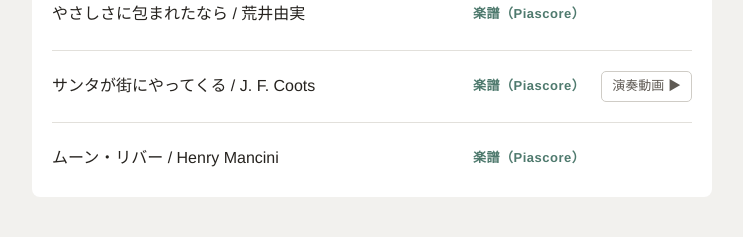
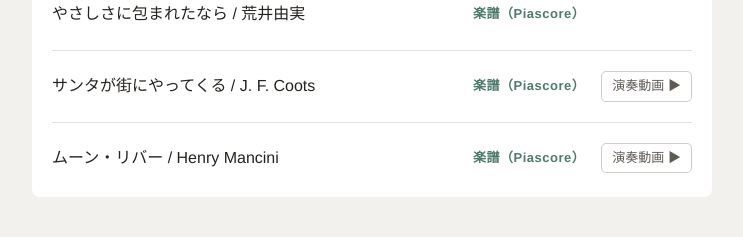
Before and after one commit to shiico812-debug/shiorisugaya, a plain HTML site: page scores.html in a window 1280 px wide. Shown: the part 4920-5157 px from the top of the page, without its empty margins (268-1011 px from the left). Drawn offline with Linux system fonts and the light colour scheme; a web font is replaced by a local one.

Commit message:
Add files via upload

```diff
--- a/scores.html
+++ b/scores.html
@@ -193,7 +193,7 @@
 <li data-search="Tea for Two / Vincent Youmans Tea for Two（3重奏） 3重奏 3重奏 Trio アンサンブル ティーフォーツー 二人でお茶を "><a class="title" href="https://store.piascore.com/scores/396215" target="_blank" rel="noreferrer">Tea for Two / Vincent Youmans<span class="buy">楽譜（Piascore）</span></a><a class="video" href="https://youtu.be/GXkzf5KmipI" target="_blank" rel="noreferrer">参考演奏<span aria-hidden="true"> ▶</span></a></li>
 <li data-search="やさしさに包まれたなら / 荒井由実 🆕 やさしさに包まれたなら / 荒井由実（3重奏） 3重奏 3重奏 Trio アンサンブル ユーミン 松任谷由実 魔女の宅急便 ジブリ "><a class="title" href="https://store.piascore.com/scores/419141" target="_blank" rel="noreferrer">やさしさに包まれたなら / 荒井由実<span class="buy">楽譜（Piascore）</span></a><span class="video empty" aria-hidden="true">演奏動画 ▶</span></li>
 <li data-search="サンタが街にやってくる / J. F. Coots 🆕 サンタが街にやってくる（3重奏） 3重奏 3重奏 Trio アンサンブル クリスマス "><a class="title" href="https://store.piascore.com/scores/459046" target="_blank" rel="noreferrer">サンタが街にやってくる / J. F. Coots<span class="buy">楽譜（Piascore）</span></a><a class="video" href="https://youtu.be/zFF1hzNfQX8" target="_blank" rel="noreferrer">演奏動画<span aria-hidden="true"> ▶</span></a></li>
-<li data-search="ムーン・リバー / Henry Mancini 🆕 ムーン・リバー / Henry Mancini（3重奏） 3重奏 3重奏 Trio アンサンブル moon river "><a class="title" href="https://store.piascore.com/scores/466784" target="_blank" rel="noreferrer">ムーン・リバー / Henry Mancini<span class="buy">楽譜（Piascore）</span></a><span class="video empty" aria-hidden="true">演奏動画 ▶</span></li>
+<li data-search="ムーン・リバー / Henry Mancini 🆕 ムーン・リバー / Henry Mancini（3重奏） 3重奏 3重奏 Trio アンサンブル moon river "><a class="title" href="https://store.piascore.com/scores/466784" target="_blank" rel="noreferrer">ムーン・リバー / Henry Mancini<span class="buy">楽譜（Piascore）</span></a><a class="video" href="https://youtu.be/Qzj0z5dxSrQ" target="_blank" rel="noreferrer">演奏動画<span aria-hidden="true"> ▶</span></a></li>
 </ul>
 <h3>4重奏 Quartet</h3>
 <ul class="score-list">
```
